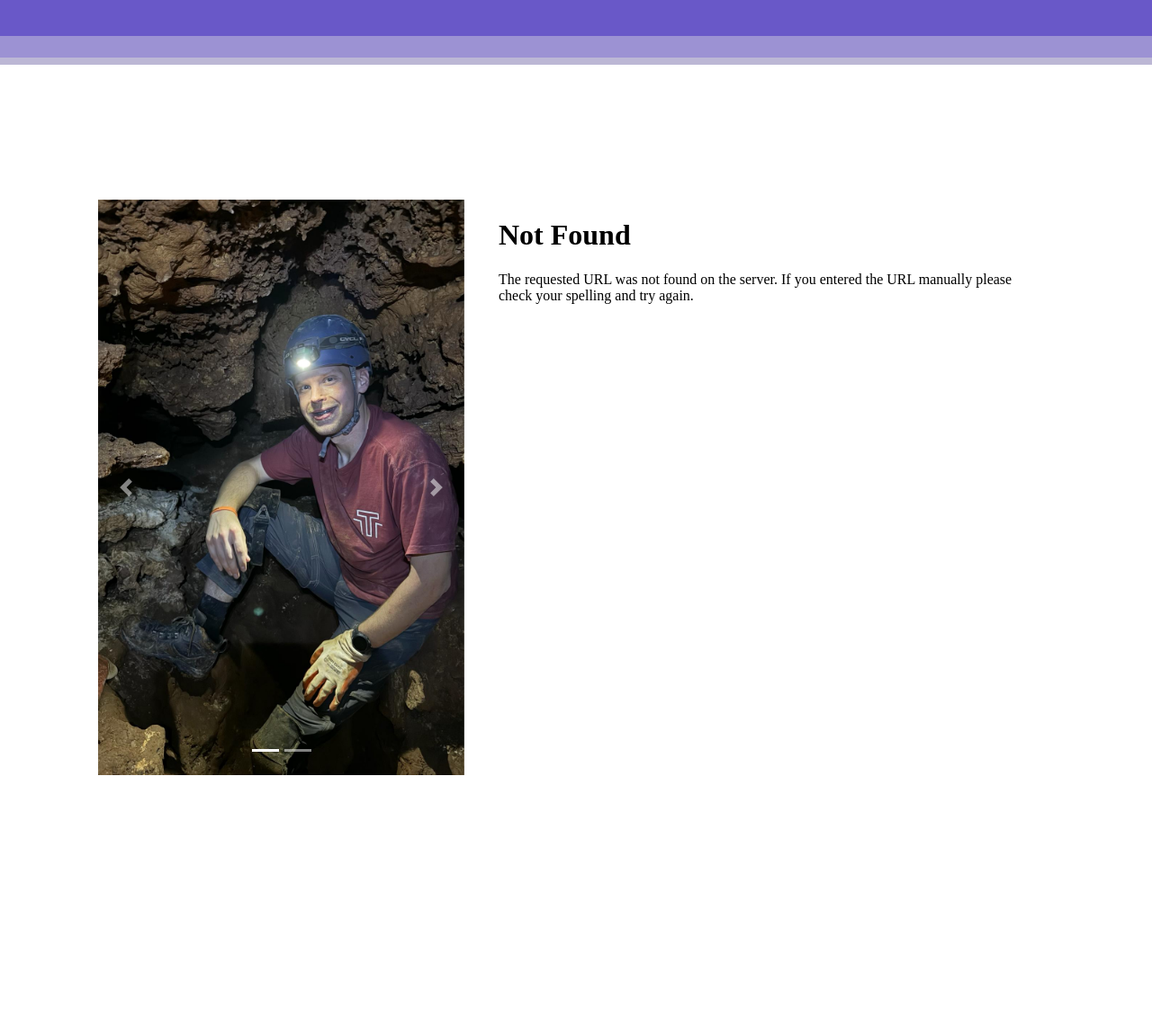
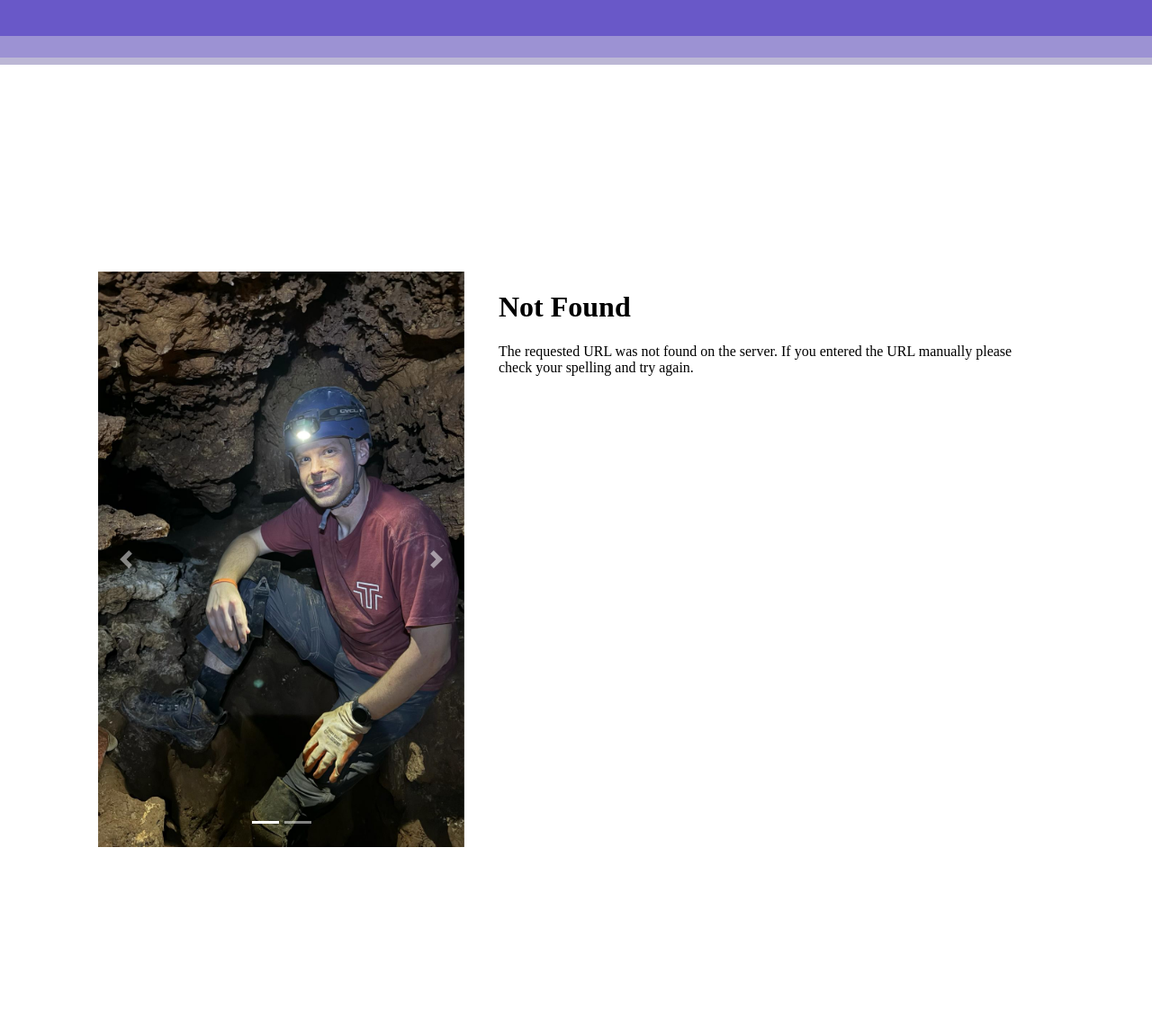
Before and after one commit to Delpen9/Ian-Dover-Personal-Website, a Flask app: page / in a window 1280 px wide. Shown: the part 98-1239 px from the top of the page at 90% size. Run offline with Flask 3, Linux system fonts and the light colour scheme; some libraries are stand-ins or nearby versions.

Commit message:
Bio improvements (#37)
* improved bio

* fixed issue with carousel

* fixed navbar logic

* added comment section

* Add files via upload

* added social media to the bio pages

* fixed the bio page

* update the code to be even more low

* made it even lower

* lowered more things

* Bio improvements (#35) (#36)

* improved bio

* fixed issue with carousel

* fixed navbar logic

* added comment section

* Add files via upload

* added social media to the bio pages

* fixed the bio page

* update the code to be even more low

* made it even lower

```diff
--- a/myportfolio/static/css/bio.css
+++ b/myportfolio/static/css/bio.css
@@ -13,7 +13,7 @@
 
 .bio_content_positioning{
     position: absolute;
-    top: 40vh;
+    top: 50vh;
     font-size: 4.0vw;
     text-align: center;
     align-items: center;
--- a/myportfolio/static/css/bio_mobile.css
+++ b/myportfolio/static/css/bio_mobile.css
@@ -15,7 +15,7 @@
 
     .bio_content_positioning {
         position: absolute;
-        top: 30%;
+        top: 40%;
         left: 50%; /* Centers horizontally by setting left to 50% of the viewport width */
         transform: translate(-50%, -50%); /* Moves the carousel back by half its width and height */
         font-size: 4.0vw;
```
